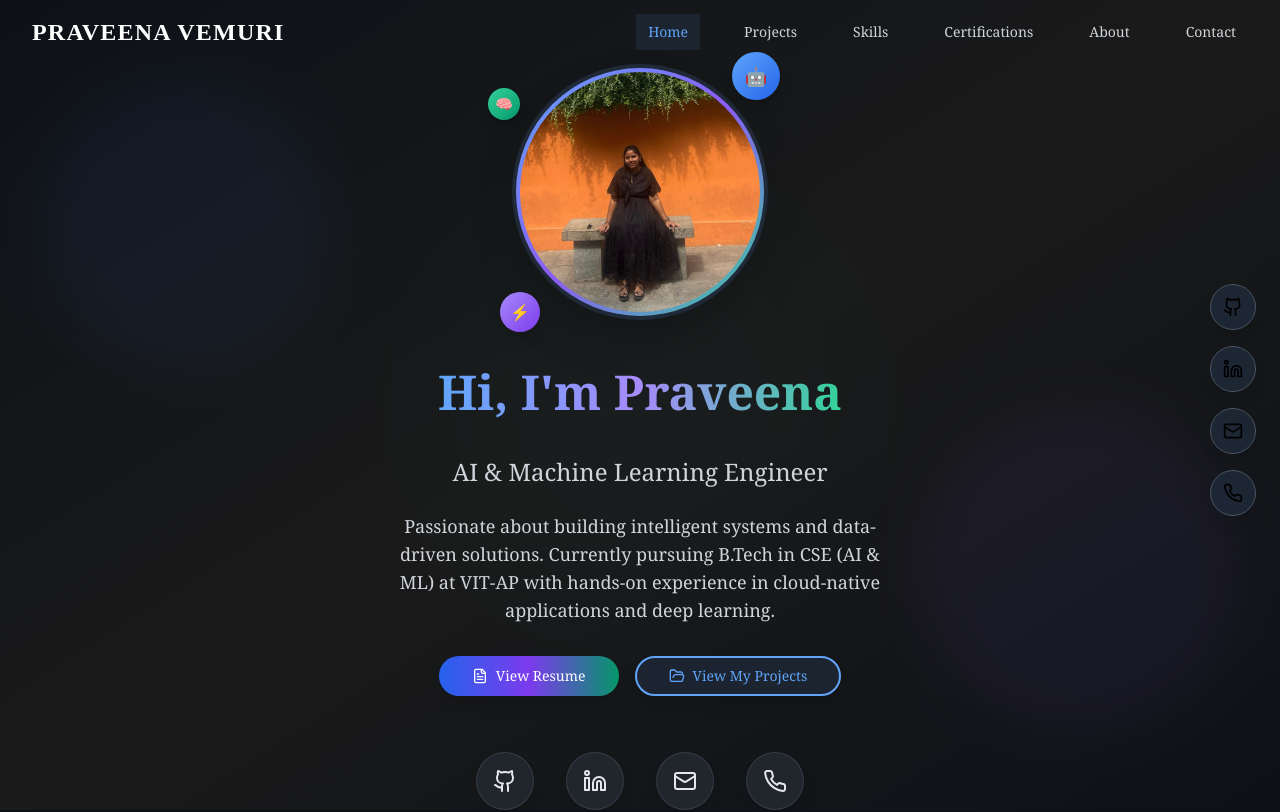
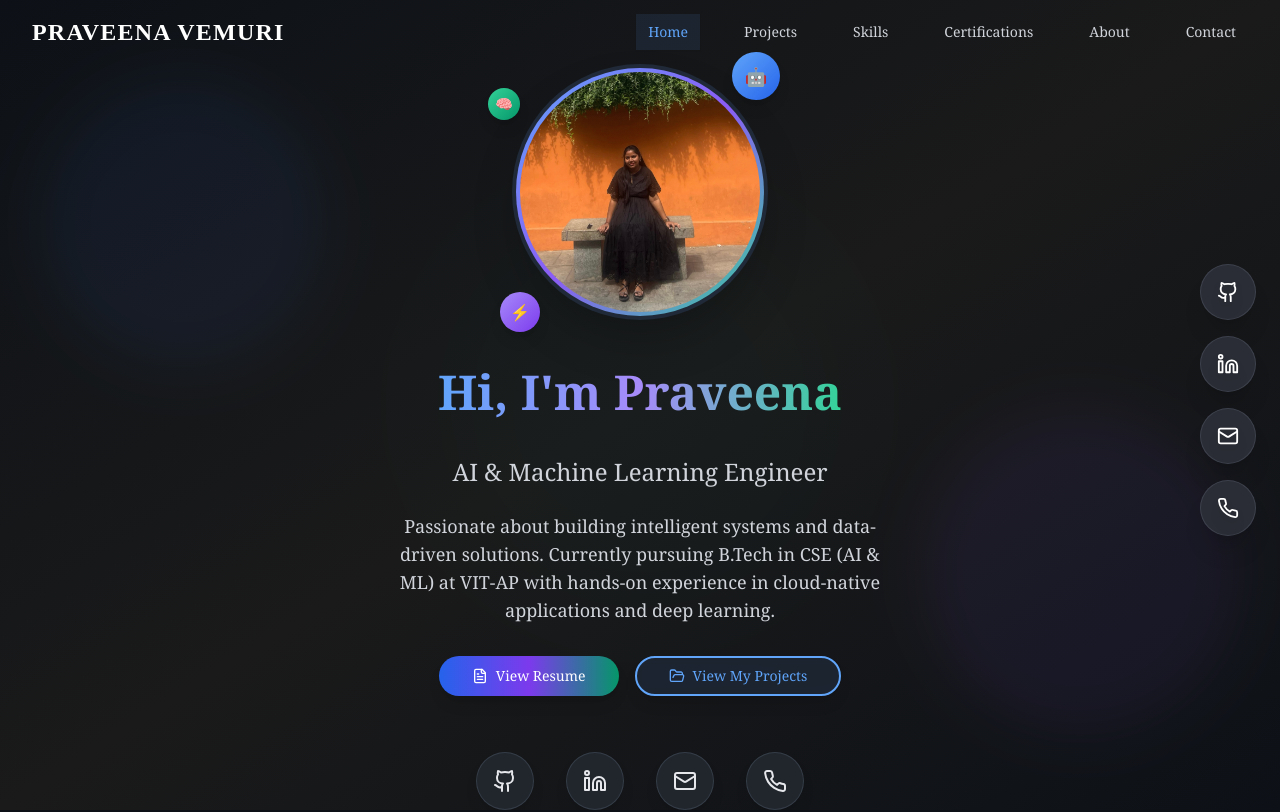
Before and after one commit to VEMURI-PRAVEENA/Praveena_portfolio, a React (Vite) app: page / in a window 1280 px wide. Shown: the top 812 px of the page. Built offline with nearby package versions, Linux system fonts and the light colour scheme.

Commit message:
Fix: Improve visibility of floating social icons
Enhanced the visibility of the floating social icons by adjusting the background color, icon colors, and adding hover effects. Implemented tooltips for better user experience.

```diff
--- a/src/components/Navigation.tsx
+++ b/src/components/Navigation.tsx
@@ -1,6 +1,6 @@
-
 import { useState, useEffect } from "react";
 import { Menu, X, Github, Linkedin, Mail, Phone } from "lucide-react";
+import { TooltipProvider, Tooltip, TooltipTrigger, TooltipContent } from "@/components/ui/tooltip";
 
 interface NavigationProps {
   activeSection: string;
@@ -24,25 +24,29 @@ const Navigation = ({ activeSection }: NavigationProps) => {
       icon: Github,
       href: "https://github.com/VEMURI-PRAVEENA",
       label: "GitHub",
-      color: "hover:text-gray-300"
+      color: "text-white hover:text-white",
+      bgHover: "hover:bg-gray-700"
     },
     {
       icon: Linkedin,
       href: "https://linkedin.com/in/vemuri-praveena-22m26f11c",
       label: "LinkedIn",
-      color: "hover:text-blue-400"
+      color: "text-white hover:text-[#0A66C2]",
+      bgHover: "hover:bg-[#0A66C2]/20"
     },
     {
       icon: Mail,
       href: "mailto:vempuripraveena2226@gmail.com",
       label: "Email",
-      color: "hover:text-red-400"
+      color: "text-white hover:text-white",
+      bgHover: "hover:bg-red-600/20"
     },
     {
       icon: Phone,
       href: "tel:+918639414811",
       label: "Phone",
-      color: "hover:text-green-400"
+      color: "text-white hover:text-white",
+      bgHover: "hover:bg-green-600/20"
     }
   ];
 
@@ -127,21 +131,29 @@ const Navigation = ({ activeSection }: NavigationProps) => {
         </div>
       </nav>
 
-      {/* Quick Links - Always Visible */}
+      {/* Enhanced Quick Links - Always Visible */}
+      <TooltipProvider>
         <div className="fixed right-6 top-1/2 transform -translate-y-1/2 z-40 hidden lg:flex flex-col space-y-4">
           {quickLinks.map((link, index) => (
+            <Tooltip key={index}>
+              <TooltipTrigger asChild>
                 <a
-            key={index}
                   href={link.href}
                   target={link.href.startsWith('http') ? "_blank" : undefined}
                   rel={link.href.startsWith('http') ? "noopener noreferrer" : undefined}
-            className={`group p-3 rounded-full bg-gray-800/90 backdrop-blur-sm shadow-lg hover:shadow-xl transition-all duration-300 hover:scale-110 ${link.color} border border-gray-600`}
-            title={link.label}
+                  className={`group p-4 rounded-full bg-[#2a2d35] backdrop-blur-sm shadow-xl hover:shadow-2xl transition-all duration-300 hover:scale-110 ${link.color} ${link.bgHover} border border-gray-500/30 hover:border-gray-300/50 hover:shadow-white/10`}
                 >
-            <link.icon size={20} className="transition-colors duration-300" />
+                  <link.icon size={22} className="transition-all duration-300 drop-shadow-lg" />
+                  <div className="absolute inset-0 rounded-full bg-white/5 opacity-0 group-hover:opacity-100 transition-opacity duration-300"></div>
                 </a>
+              </TooltipTrigger>
+              <TooltipContent side="left" className="bg-[#2a2d35] text-white border-gray-500/30">
+                <p>{link.label}</p>
+              </TooltipContent>
+            </Tooltip>
           ))}
         </div>
+      </TooltipProvider>
     </>
   );
 };
```
Lines whose indentation alone changed are shown as unchanged.
